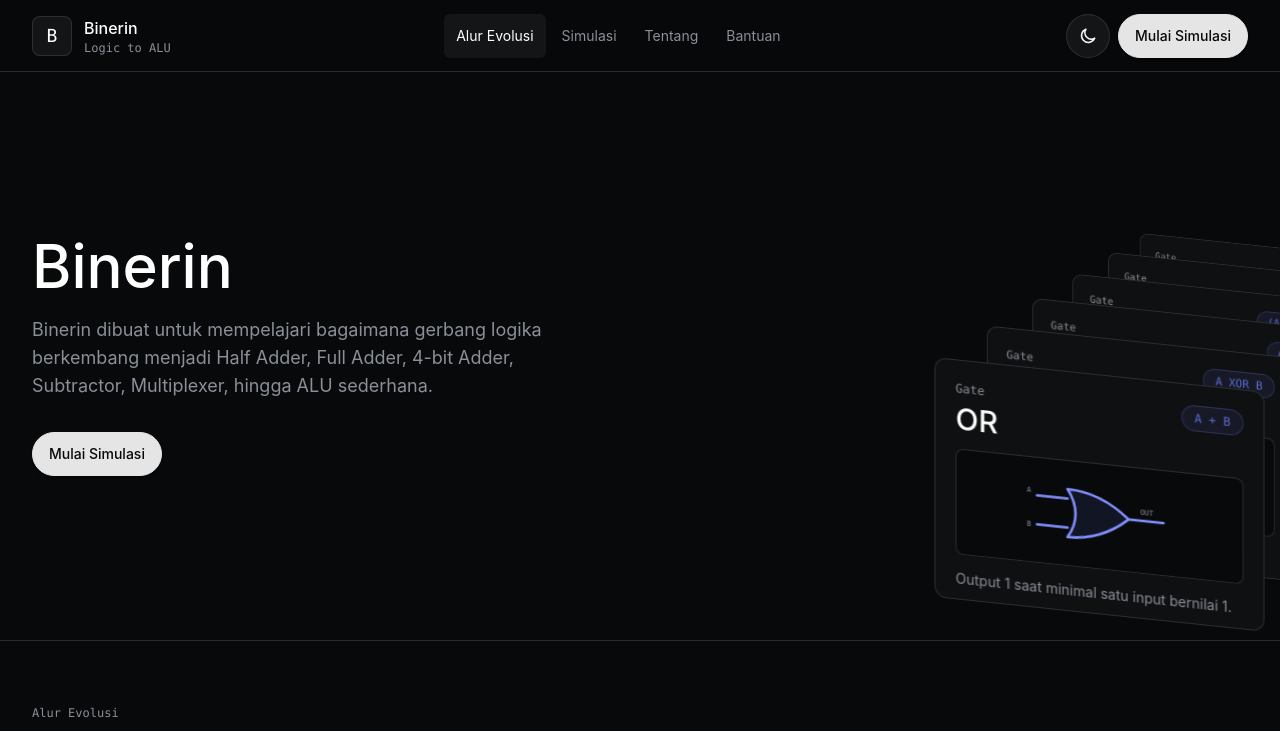
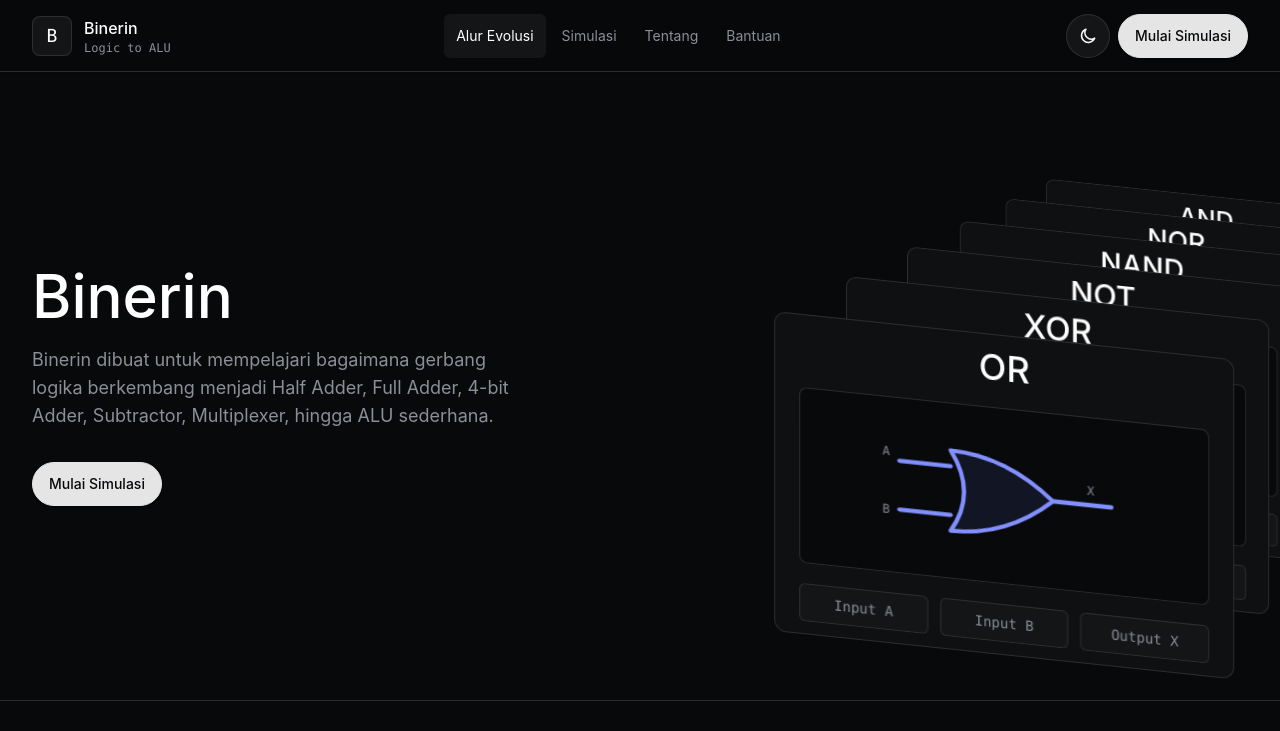
Before and after one commit to syahdanardiansyah28/Binerin_aja, a React (Vite) app: page / in a window 1280 px wide. Shown: the top 731 px of the page. Built offline with nearby package versions, Linux system fonts and the light colour scheme.

Commit message:
refactor: simplify and enlarge logic gate showcase

```diff
--- a/src/components/circuit/GateSymbol.jsx
+++ b/src/components/circuit/GateSymbol.jsx
@@ -8,7 +8,7 @@ export default function GateSymbol({ gate }) {
   const outputLineStart = gate === 'NOT' ? 156 : hasBubble ? 172 : 150;
 
   return (
-    <svg className="h-20 w-full" viewBox="0 0 220 110" role="img" aria-label={`${gate} symbol`}>
+    <svg className="h-full w-full" viewBox="0 0 220 110" role="img" aria-label={`${gate} symbol`}>
       <defs>
         <filter id={`gate-glow-${gate}`}>
           <feGaussianBlur stdDeviation="2.2" result="blur" />
@@ -52,7 +52,7 @@ export default function GateSymbol({ gate }) {
       <g fontFamily="SF Mono, Monaco, Consolas, monospace" fontSize="10" fill="rgb(var(--color-muted))">
         <text x="10" y={gate === 'NOT' ? 50 : 31}>A</text>
         {gate !== 'NOT' && <text x="10" y="79">B</text>}
-        <text x="166" y="47">OUT</text>
+        <text x="178" y="47">X</text>
       </g>
     </svg>
   );
--- a/src/components/landing/CardSwap.jsx
+++ b/src/components/landing/CardSwap.jsx
@@ -68,7 +68,7 @@ export default function CardSwap({
 
   return (
     <div
-      className="absolute bottom-0 right-0 origin-bottom-right translate-x-[5%] translate-y-[16%] overflow-visible [perspective:900px] max-[768px]:translate-x-[22%] max-[768px]:translate-y-[22%] max-[768px]:scale-[0.75] max-[480px]:translate-x-[24%] max-[480px]:translate-y-[20%] max-[480px]:scale-[0.58]"
+      className="absolute bottom-0 right-0 origin-bottom-right -translate-x-[3%] translate-y-[6%] overflow-visible [perspective:1000px] max-[768px]:translate-x-[8%] max-[768px]:translate-y-[10%] max-[768px]:scale-[0.78] max-[480px]:translate-x-[10%] max-[480px]:translate-y-[8%] max-[480px]:scale-[0.58]"
       style={{ width, height }}
       onMouseEnter={() => pauseOnHover && setPaused(true)}
       onMouseLeave={() => pauseOnHover && setPaused(false)}
--- a/src/components/landing/LogicGateShowcase.jsx
+++ b/src/components/landing/LogicGateShowcase.jsx
@@ -2,63 +2,33 @@ import GateSymbol from '../circuit/GateSymbol';
 import CardSwap, { Card } from './CardSwap';
 
 const gateCards = [
-  {
-    gate: 'AND',
-    formula: 'A * B',
-    detail: 'Output 1 hanya saat A dan B bernilai 1.',
-  },
-  {
-    gate: 'OR',
-    formula: 'A + B',
-    detail: 'Output 1 saat minimal satu input bernilai 1.',
-  },
-  {
-    gate: 'XOR',
-    formula: 'A XOR B',
-    detail: 'Output 1 saat kedua input berbeda.',
-  },
-  {
-    gate: 'NOT',
-    formula: "A'",
-    detail: 'Membalik nilai input tunggal dari 0 ke 1 atau sebaliknya.',
-  },
-  {
-    gate: 'NAND',
-    formula: "(A * B)'",
-    detail: 'Kebalikan AND, output 0 hanya saat semua input 1.',
-  },
-  {
-    gate: 'NOR',
-    formula: "(A + B)'",
-    detail: 'Kebalikan OR, output 1 hanya saat semua input 0.',
-  },
+  { gate: 'AND' },
+  { gate: 'OR' },
+  { gate: 'XOR' },
+  { gate: 'NOT' },
+  { gate: 'NAND' },
+  { gate: 'NOR' },
 ];
 
 export default function LogicGateShowcase() {
   return (
-    <div className="relative min-h-[420px] overflow-visible md:min-h-[440px]">
-      <CardSwap cardDistance={44} delay={3600} height={240} pauseOnHover verticalDistance={44} width={330}>
+    <div className="relative min-h-[470px] overflow-visible md:min-h-[500px]">
+      <CardSwap cardDistance={58} delay={3600} height={320} pauseOnHover verticalDistance={54} width={460}>
         {gateCards.map((item) => (
           <Card
             key={item.gate}
-            className="grid content-between p-5"
+            className="grid content-center gap-5 p-6"
             aria-label={`${item.gate} logic gate card`}
           >
-            <div className="flex items-start justify-between gap-4">
-              <div>
-                <p className="font-mono text-xs text-linear-muted">Gate</p>
-                <h3 className="mt-1 text-3xl font-medium text-linear-strong">{item.gate}</h3>
-              </div>
-              <span className="rounded-full border border-linear-accent/30 bg-linear-accent/10 px-3 py-1 font-mono text-xs text-linear-accent">
-                {item.formula}
-              </span>
-            </div>
-
-            <div className="my-3 rounded-lg border border-linear-border/70 bg-linear-bg p-3">
+            <h3 className="text-center text-4xl font-medium text-linear-strong">{item.gate}</h3>
+            <div className="h-44 rounded-lg border border-linear-border/70 bg-linear-bg p-5">
               <GateSymbol gate={item.gate} />
             </div>
-
-            <p className="text-sm leading-6 text-linear-muted">{item.detail}</p>
+            <div className="grid grid-cols-3 gap-3 text-center font-mono text-sm text-linear-muted">
+              <span className="rounded-md border border-linear-border/70 bg-linear-surface2 px-3 py-2">Input A</span>
+              <span className="rounded-md border border-linear-border/70 bg-linear-surface2 px-3 py-2">Input B</span>
+              <span className="rounded-md border border-linear-border/70 bg-linear-surface2 px-3 py-2">Output X</span>
+            </div>
           </Card>
         ))}
       </CardSwap>
--- a/src/pages/LandingPage.jsx
+++ b/src/pages/LandingPage.jsx
@@ -9,7 +9,7 @@ export default function LandingPage({ onNavigate }) {
   return (
     <>
       <section className="relative overflow-hidden border-b border-linear-border/70">
-        <Container className="grid gap-10 py-12 md:py-16 lg:grid-cols-[minmax(0,0.95fr)_minmax(420px,1fr)] lg:items-center">
+        <Container className="grid gap-10 py-12 md:py-16 lg:grid-cols-[minmax(0,0.82fr)_minmax(520px,1.08fr)] lg:items-center">
           <div className="max-w-3xl">
             <h1 className="text-5xl font-medium leading-none text-linear-strong md:text-6xl">
               Binerin
```
